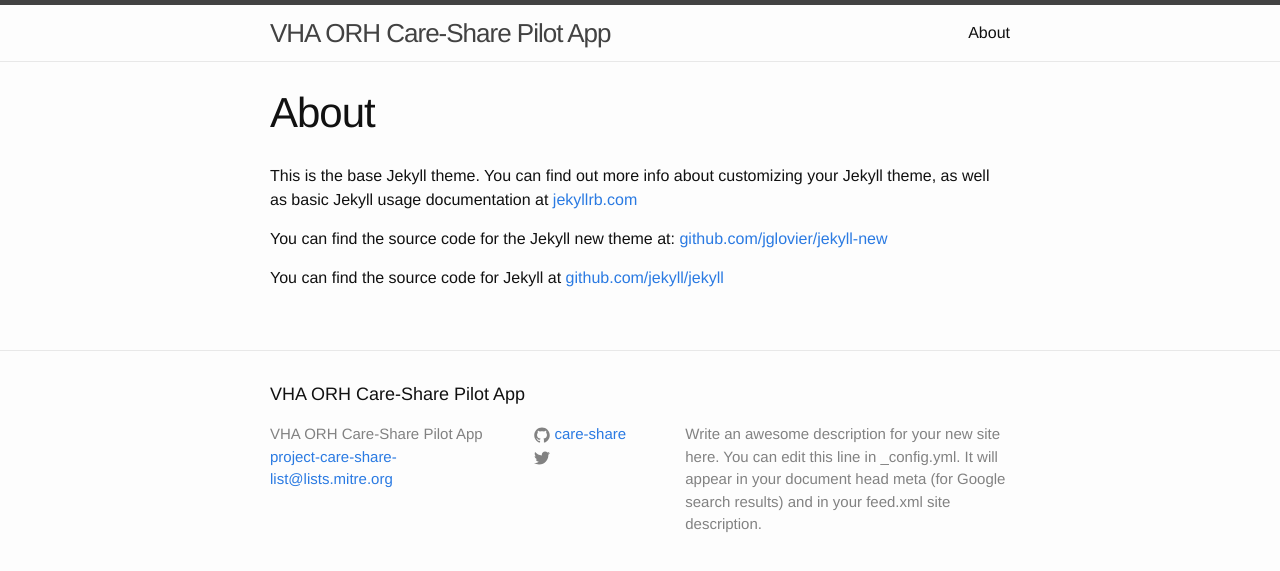
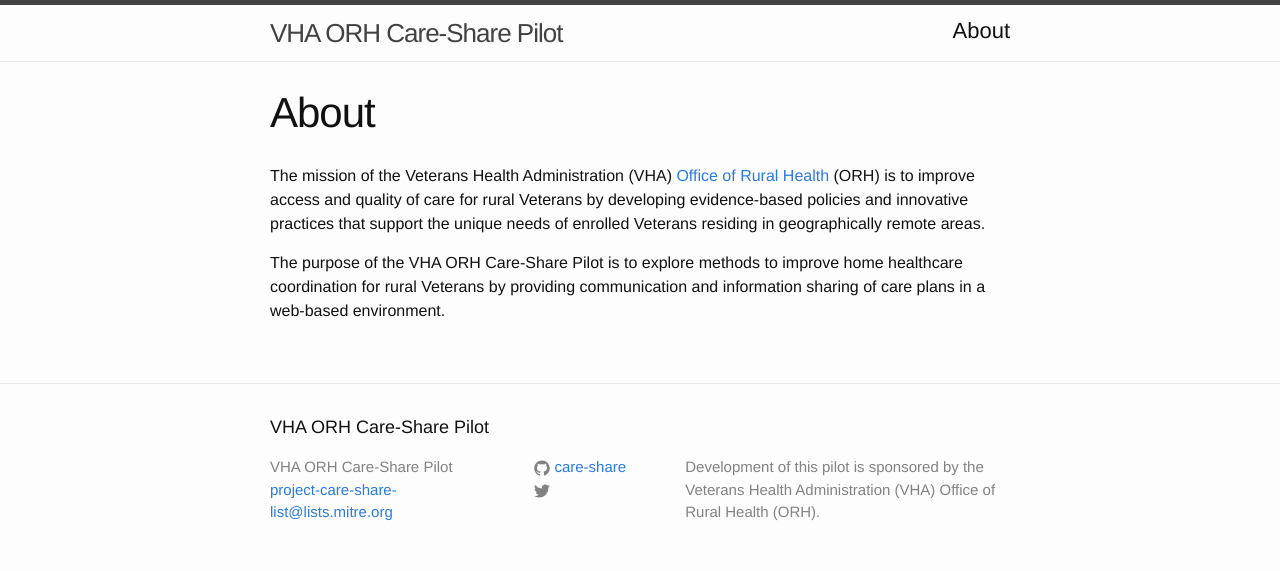
Before and after one commit to care-share/care-share.github.io, a Jekyll site: the page built from about.md, in a window 1280 px wide. Shown: the top 571 px of the page. Built offline with Jekyll 4.4.1, drawn with Linux system fonts in a browser that asks for light colours.

Commit message:
Minor updates
Added description.
Added 'about' page.
Deleted placeholder post and added an 'under development' post.

```diff
--- a/_config.yml
+++ b/_config.yml
@@ -1,10 +1,9 @@
 # Site settings
-title: VHA ORH Care-Share Pilot App
+title: VHA ORH Care-Share Pilot
 email: project-care-share-list@lists.mitre.org
 description: > # this means to ignore newlines until "baseurl:"
-  Write an awesome description for your new site here. You can edit this
-  line in _config.yml. It will appear in your document head meta (for
-  Google search results) and in your feed.xml site description.
+  Development of this pilot is sponsored by the Veterans Health Administration
+  (VHA) Office of Rural Health (ORH).
 baseurl: "" # the subpath of your site, e.g. /blog/
 url: "http://care-share.github.io" # the base hostname & protocol for your site
 twitter_username: ""
--- a/_sass/_layout.scss
+++ b/_sass/_layout.scss
@@ -34,6 +34,7 @@
     .page-link {
         color: $text-color;
         line-height: $base-line-height;
+        font-size: 22px;
 
         // Gaps between nav items, but not on the first one
         &:not(:first-child) {
--- a/about.md
+++ b/about.md
@@ -4,8 +4,11 @@ title: About
 permalink: /about/
 ---
 
-This is the base Jekyll theme. You can find out more info about customizing your Jekyll theme, as well as basic Jekyll usage documentation at [jekyllrb.com](http://jekyllrb.com/)
+The mission of the Veterans Health Administration (VHA) [Office of Rural Health](http://www.ruralhealth.va.gov/)
+(ORH) is to improve access and quality of care for rural Veterans by developing
+evidence-based policies and innovative practices that support the unique needs
+of enrolled Veterans residing in geographically remote areas.
 
-You can find the source code for the Jekyll new theme at: [github.com/jglovier/jekyll-new](https://github.com/jglovier/jekyll-new)
-
-You can find the source code for Jekyll at [github.com/jekyll/jekyll](https://github.com/jekyll/jekyll)
+The purpose of the VHA ORH Care-Share Pilot is to explore methods to improve
+home healthcare coordination for rural Veterans by providing communication and
+information sharing of care plans in a web-based environment.
```
Also changed, not shown: _posts/2015-08-17-welcome-to-jekyll.markdown (deleted, +0 -25 lines), _posts/2015-08-18-under-development.md (added, +12 -0 lines).
